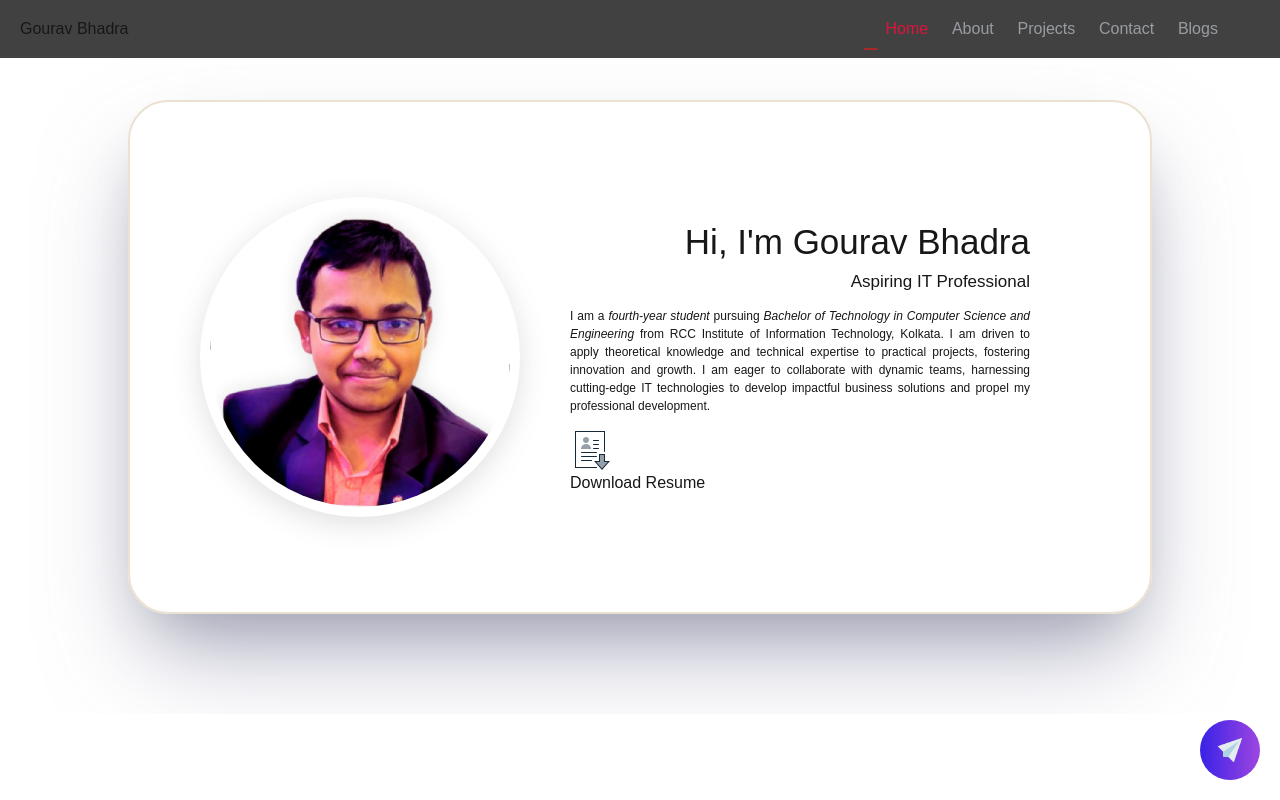
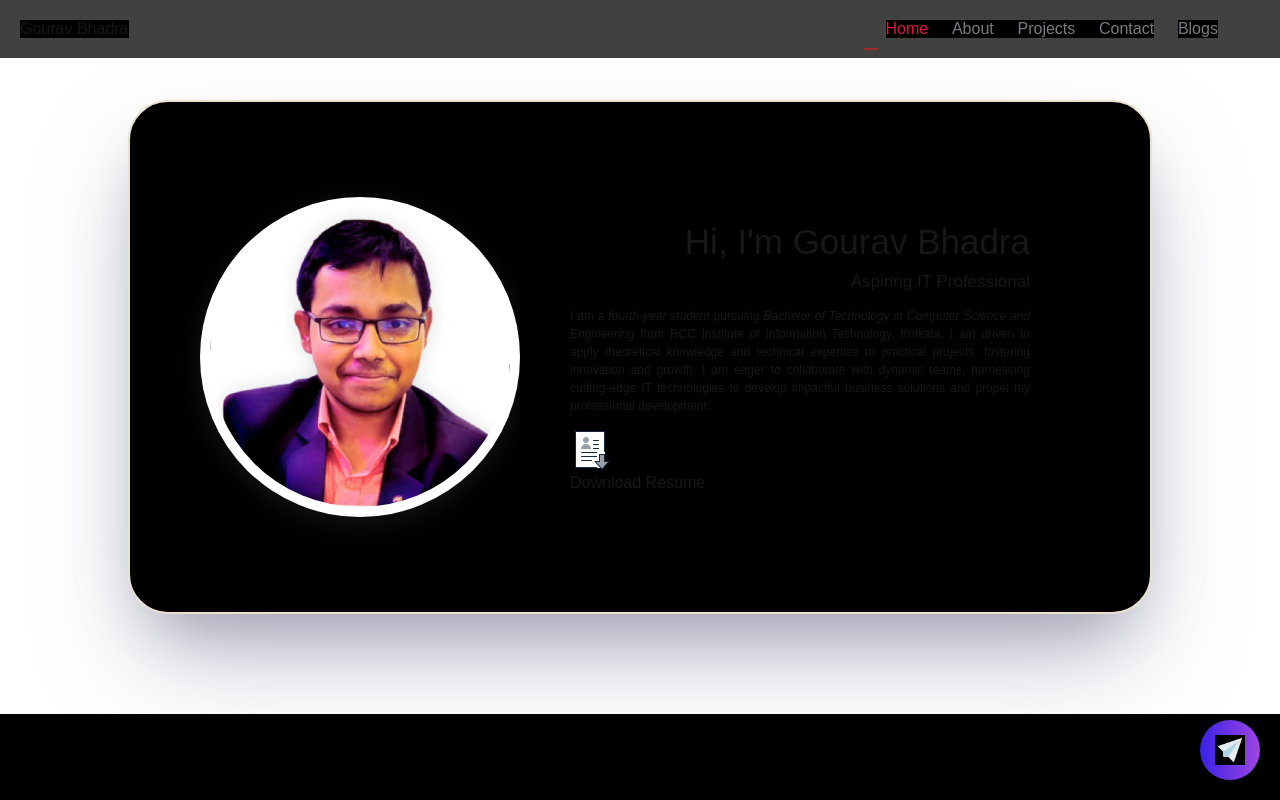
Before and after one commit to gouravbhadra2001/gourav_bhadra_portfolio, a Next.js app: page / in a window 1280 px wide. Built offline with nearby package versions, Linux system fonts and the light colour scheme.

Commit message:
Update globals.css

```diff
--- a/app/globals.css
+++ b/app/globals.css
@@ -10,7 +10,9 @@
   }
 }
 
-
+*{
+  background-color: black;
+}
 
 html,
 body {
```
